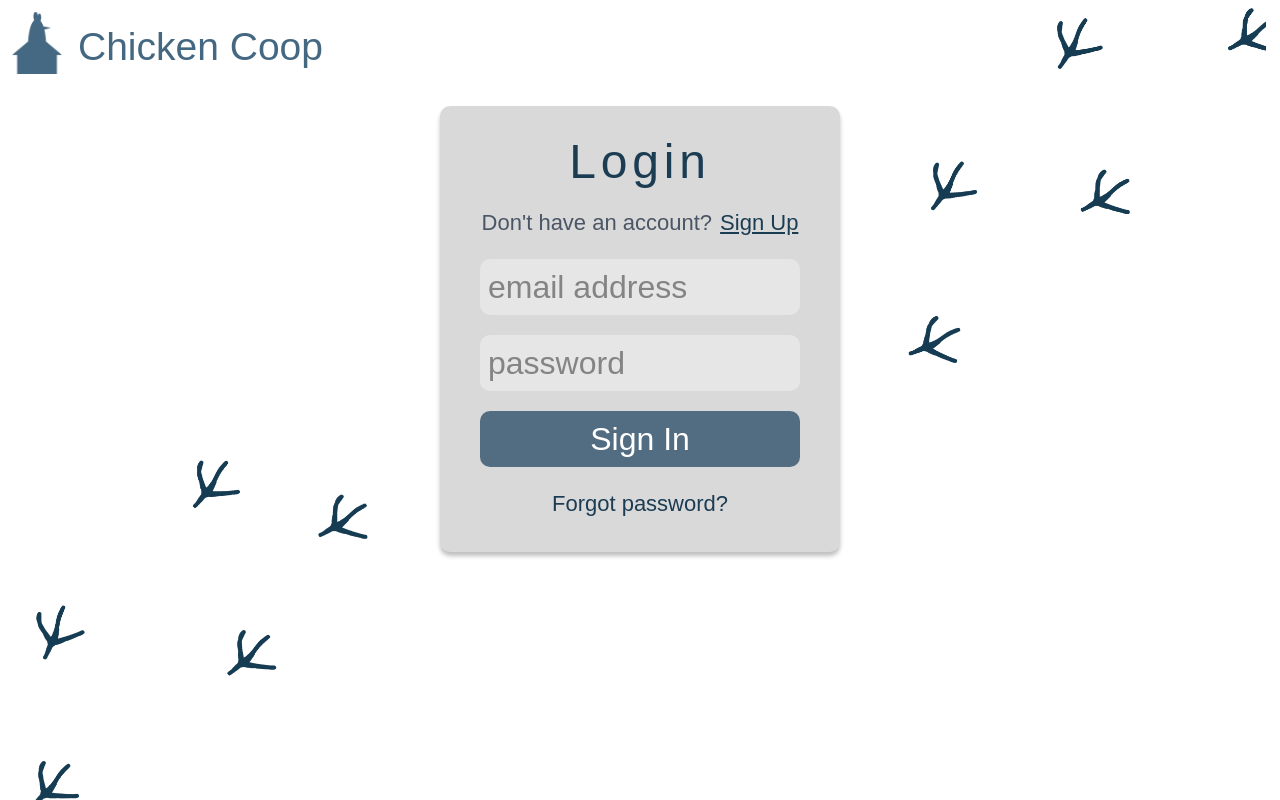
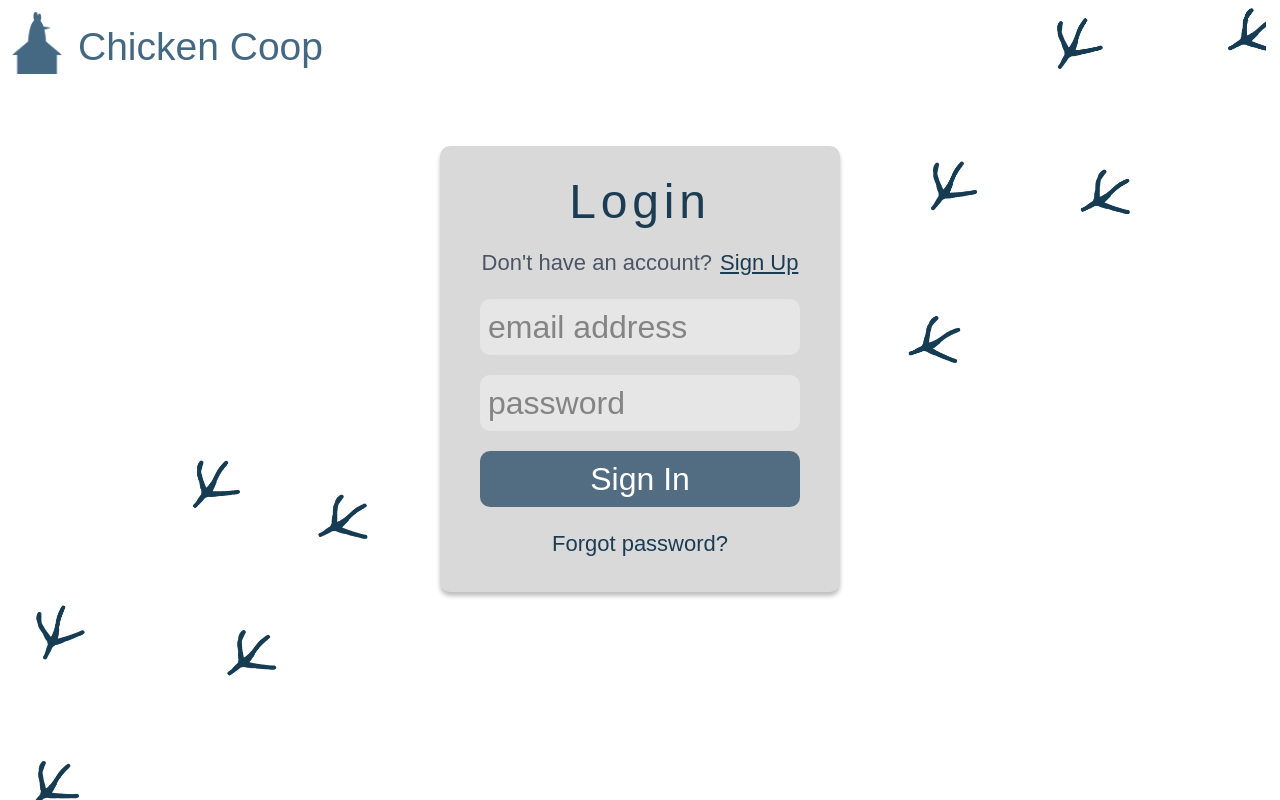
Before and after one commit to DanTheCodingMan123/property-management-app, a Next.js app: page /login in a window 1280 px wide. Built offline with nearby package versions, Linux system fonts and the light colour scheme; a web font is replaced by a local one.

Commit message:
Center login box

```diff
--- a/app/login/page.tsx
+++ b/app/login/page.tsx
@@ -29,7 +29,7 @@ function Title() {
 
 export default function LoginPage() {
   return (
-    <main className="min-h-screen">
+    <main className="min-h-screen relative">
       <div
         aria-hidden="true"
         className="pointer-events-none absolute inset-0 z-0"
@@ -46,7 +46,9 @@ export default function LoginPage() {
         <Title />
 
          <div className="flex pt-5 items-center justify-center">
-            <LoginBox />
+            <div className="translate-y-10">
+                <LoginBox />
+            </div>
         </div>
       </div>
 
```
